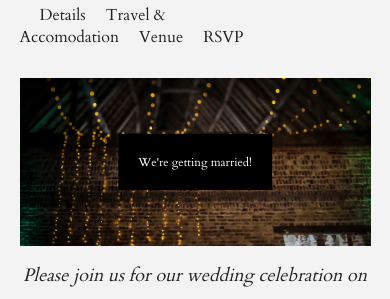
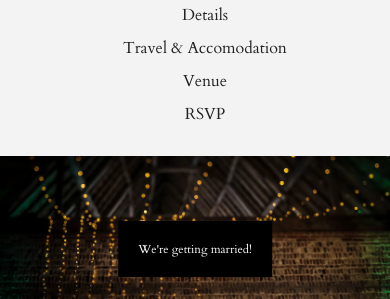
Before and after one commit to JordWyatt/wedding-site, a Gatsby site: page / in a window 390 px wide. Shown: the part 55-354 px from the top of the page. Built offline with nearby package versions, Linux system fonts and the light colour scheme; Gatsby itself is replaced by a stand-in of ours.

Commit message:
Fix navbar width on small devices

```diff
--- a/src/styles/global.css
+++ b/src/styles/global.css
@@ -13,8 +13,6 @@ body {
 }
 body {
   background: #f3f3f3;
-  padding-left: 5%;
-  padding-right: 5%;
 }
 
 p {
@@ -64,8 +62,16 @@ nav a:hover {
   border-width: 1.5px;
 }
 
-.content {
-  padding: 10px 0px;
+h1,
+h2,
+h3,
+h4,
+h5,
+h6,
+p,
+ul,
+ol {
+  padding: 0px 25px;
 }
 
 h1 {
@@ -93,4 +99,18 @@ h3 {
     font-weight: 100;
     font-size: 24px;
   }
+
+  nav {
+    display: flex;
+    justify-items: center;
+    flex-direction: column;
+    align-items: flex-start;
+    text-align: center;
+    flex-grow: 0;
+    /* margin: 20px auto; */
+  }
+
+  nav > * {
+    align-self: center;
+  }
 }
```
Also changed, not shown: README.md.
